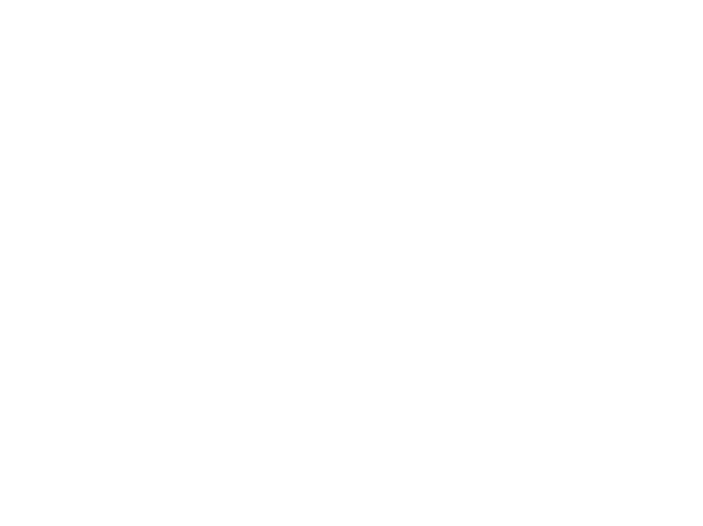
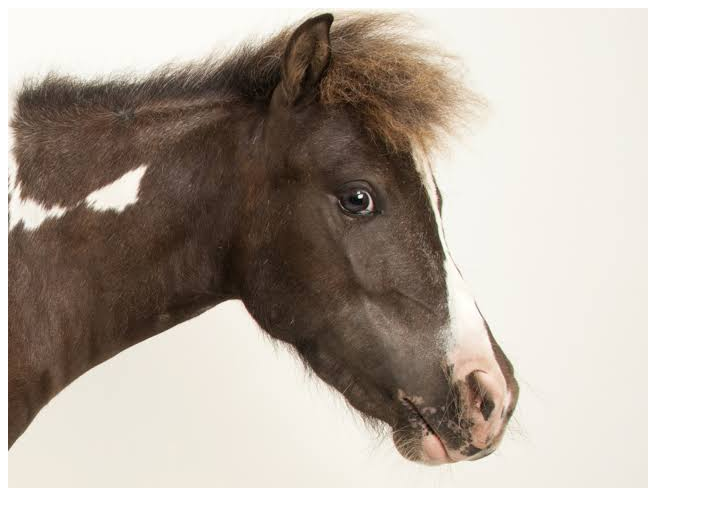
Before and after one commit to wesleyalmeidasilva/AtividadeSimplesFaculdade, a plain HTML site: page index.html in a window 1280 px wide. Shown: the whole page, without its empty margins (0-703 px from the left). Drawn offline with Linux system fonts and the light colour scheme.

Commit message:
New horse image

```diff
--- a/index.html
+++ b/index.html
@@ -1,11 +1,14 @@
 <!DOCTYPE html>
 <html lang="pt-BR">
+
 <head>
     <meta charset="UTF-8">
     <meta name="viewport" content="width=device-width, initial-scale=1.0">
     <title>Atividade Faculdade</title>
 </head>
+
 <body>
+    <img src="Imagens/images.jpg" alt="Cavalo">
+</body>
 
-</body>
 </html>
```
Also changed, not shown: Imagens/images.jpg (added).
